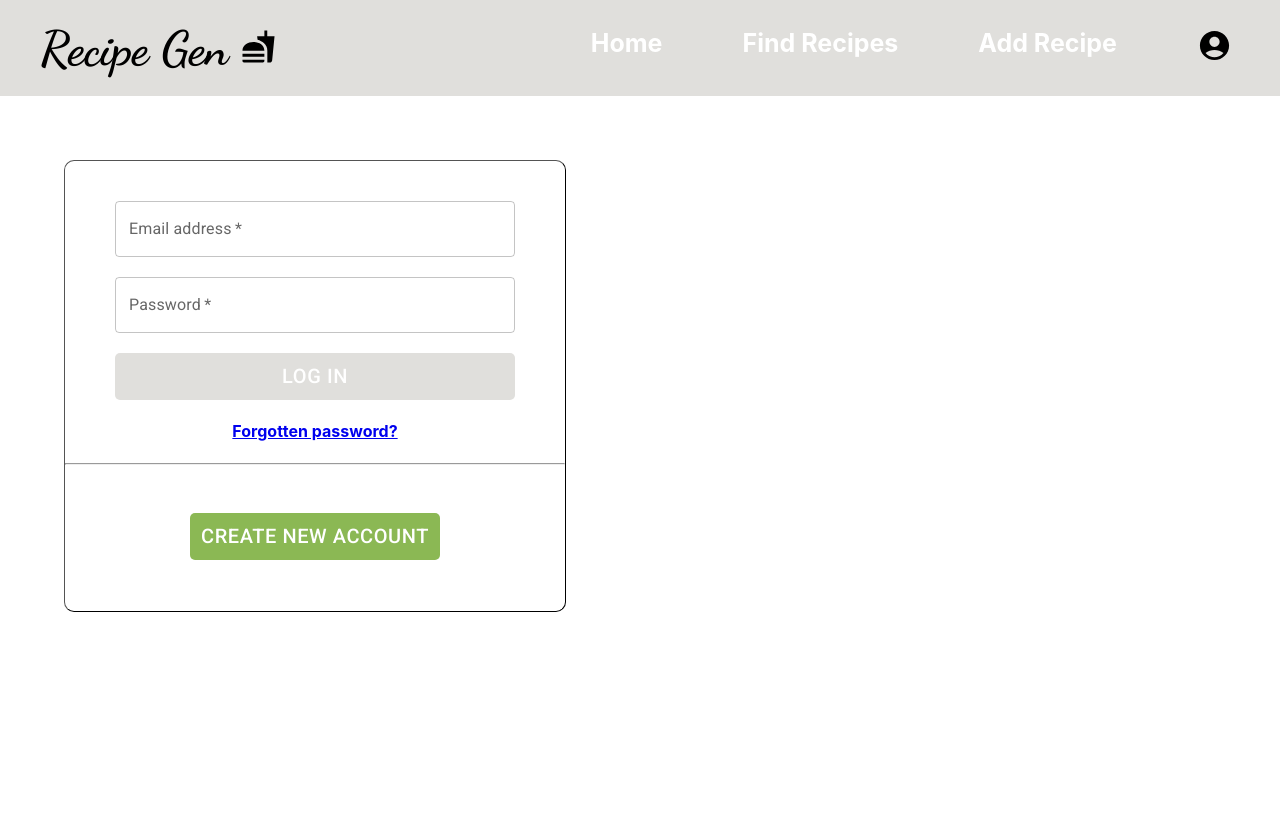
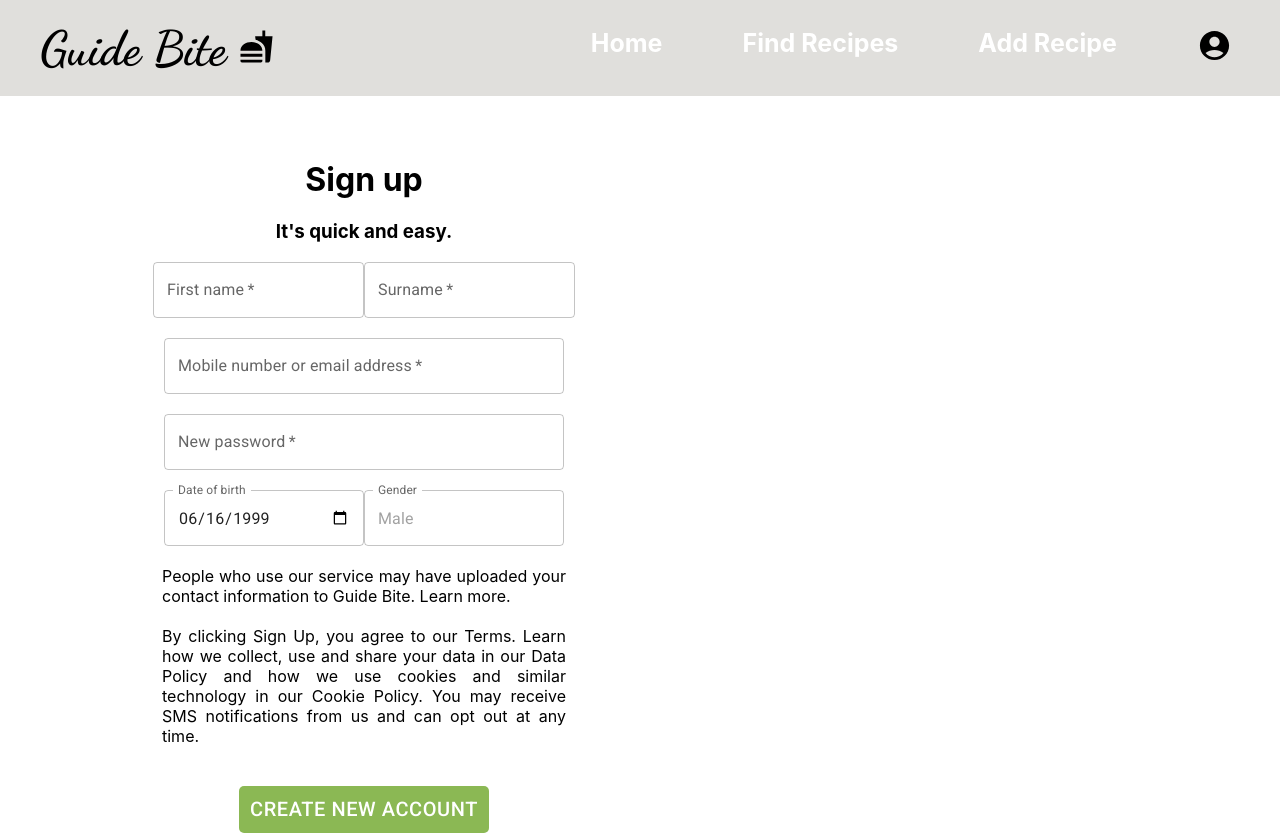
Before and after one commit to Kozmo119/React_Ian, a React (Create React App) app in the folder frontend_project copy/: page /account/createAccount in a window 1280 px wide. Before the commit the page ends 800 px from the top, so only its background shows below. Built offline with nearby package versions, Linux system fonts and the light colour scheme.

Commit message:
added sign in and create account

```diff
--- a/frontend_project copy/src/App.js
+++ b/frontend_project copy/src/App.js
@@ -31,7 +31,7 @@ function App() {
         <Route path="/add-recipe">
           <RecipeContainer/>
         </Route>
-        <Route path="/account">
+        <Route path="/account" exact>
           <Account />
         </Route>
         <Route path="/account/createAccount">
--- a/frontend_project copy/src/Navbar/Navbar.js
+++ b/frontend_project copy/src/Navbar/Navbar.js
@@ -6,7 +6,7 @@ import AccountCircleIcon from '@mui/icons-material/AccountCircle';
 const Navbar = () => {
     return (
         <header className={classes.header}>
-            <div className={classes.logo}>Recipe Gen <FastfoodIcon fontSize="large" /></div>
+            <div className={classes.logo}>Guide Bite <FastfoodIcon fontSize="large" /></div>
             <nav className={classes.nav}>
                 <ul>
                     <li>
--- a/frontend_project copy/src/components/Account/Account.js
+++ b/frontend_project copy/src/components/Account/Account.js
@@ -42,12 +42,12 @@ const Account = () => {
         Log in
       </Button>
       <br />
-      <Link to="/homepage">
+      <Link to="/homepage" style={{ textDecoration: 'none' }}>
         <h4 className="forgot">Forgotten password?</h4>
       </Link>
       <hr />
       <br /> <br />
-      <Link to='/account/createAccount'>
+      <Link to='/account/createAccount' style={{ textDecoration: 'none' }}>
       <Button
         style={{
           borderRadius: 5,
--- a/frontend_project copy/src/components/Account/CreateAccount.js
+++ b/frontend_project copy/src/components/Account/CreateAccount.js
@@ -1,9 +1,111 @@
+import TextField from "@mui/material/TextField";
+import * as React from "react";
+import Stack from "@mui/material/Stack";
+import "./signup.css";
+import { Link } from "react-router-dom";
+import Button from "@mui/material/Button";
+
 const CreateAccount = () => {
-    return (
-        <h1>MAKE AN ACCOUNT NOW</h1>
-    )
-
-
-}
+  return (
+    <div className="signup">
+      <form>
+        <h1>Sign up</h1>
+        <h3>It's quick and easy.</h3>
+        <TextField
+          label="First name"
+          required
+          style={{
+            minWidth: "200px",
+            minHeight: "30px",
+          }}
+        />
+        <TextField
+          label="Surname"
+          required
+          style={{
+            minWidth: "200px",
+            minHeight: "30px",
+          }}
+        />
+        <br /> <br />
+        <TextField
+          label="Mobile number or email address"
+          required
+          style={{
+            minWidth: "400px",
+            minHeight: "30px",
+          }}
+        />{" "}
+        <br /> <br />
+        <TextField
+          label="New password"
+          required
+          style={{
+            minWidth: "400px",
+            minHeight: "30px",
+          }}
+        />{" "}
+        <br />
+        <br />
+        <TextField
+          id="date"
+          label="Date of birth"
+          type="date"
+          defaultValue="1999-06-16"
+          sx={{ width: 200 }}
+          InputLabelProps={{
+            shrink: true,
+          }}
+        />
+        <TextField
+          id="gender"
+          label="Gender"
+          type="gender"
+          placeholder="Male"
+          sx={{ width: 200 }}
+          InputLabelProps={{
+            shrink: true,
+          }}
+        />{" "}
+        <br /> <br />
+        <p
+          className="paragraph"
+          style={{
+            margin: "0px 98px",
+          }}
+        >
+          People who use our service may have uploaded your contact information
+          to Guide Bite. Learn more.
+        </p>
+        <br />
+        <p
+          className="paragraph"
+          style={{
+            margin: "0px 98px",
+          }}
+        >
+          By clicking Sign Up, you agree to our Terms. Learn how we collect, use
+          and share your data in our Data Policy and how we use cookies and
+          similar technology in our Cookie Policy. You may receive SMS
+          notifications from us and can opt out at any time.
+        </p> <br /> <br />
+        <Link to='/homepage' style={{ textDecoration: 'none' }}>
+      <Button
+        style={{
+          borderRadius: 5,
+          backgroundColor: "#8bb854",
+          fontSize: "20px",
+          color: "white",
+          minWidth: "250px",
+          minHeight: "30px",
+        }}
+      >
+        Create New Account
+      </Button>
+      </Link>
+      </form>
+    </div>
+  );
+};
 
 export default CreateAccount;
--- /dev/null
+++ b/frontend_project copy/src/components/Account/signup.css
@@ -0,0 +1,11 @@
+.signup {
+    height: 600px;
+    width: 600px;
+    text-align: center;
+}
+
+
+.paragraph {
+    text-align: justify;
+    text-justify: inter-word;
+}
--- a/frontend_project copy/src/components/FindRecipe/Recipe.js
+++ b/frontend_project copy/src/components/FindRecipe/Recipe.js
@@ -12,6 +12,7 @@ const Recipe = ({ recipes2 }) => {
             return recipe.name;}
       })
     }
+    console.log(filterChecker)
 
 
   return (
```
